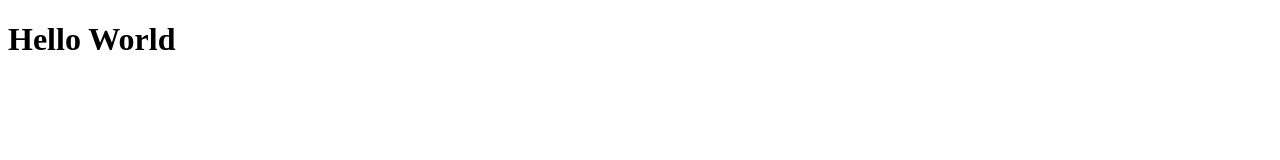
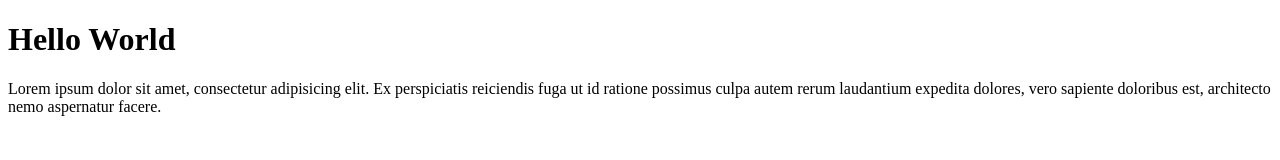
Before and after one commit to Sebastian-ivaniczki/htmlcss-hello, a plain HTML site: page index.html in a window 1280 px wide. Drawn offline with Linux system fonts and the light colour scheme.

Commit message:
first paragraph

```diff
--- a/index.html
+++ b/index.html
@@ -8,5 +8,6 @@
 </head>
 <body>
     <h1>Hello World</h1>
+    <p>Lorem ipsum dolor sit amet, consectetur adipisicing elit. Ex perspiciatis reiciendis fuga ut id ratione possimus culpa autem rerum laudantium expedita dolores, vero sapiente doloribus est, architecto nemo aspernatur facere.</p>
 </body>
 </html>
```
